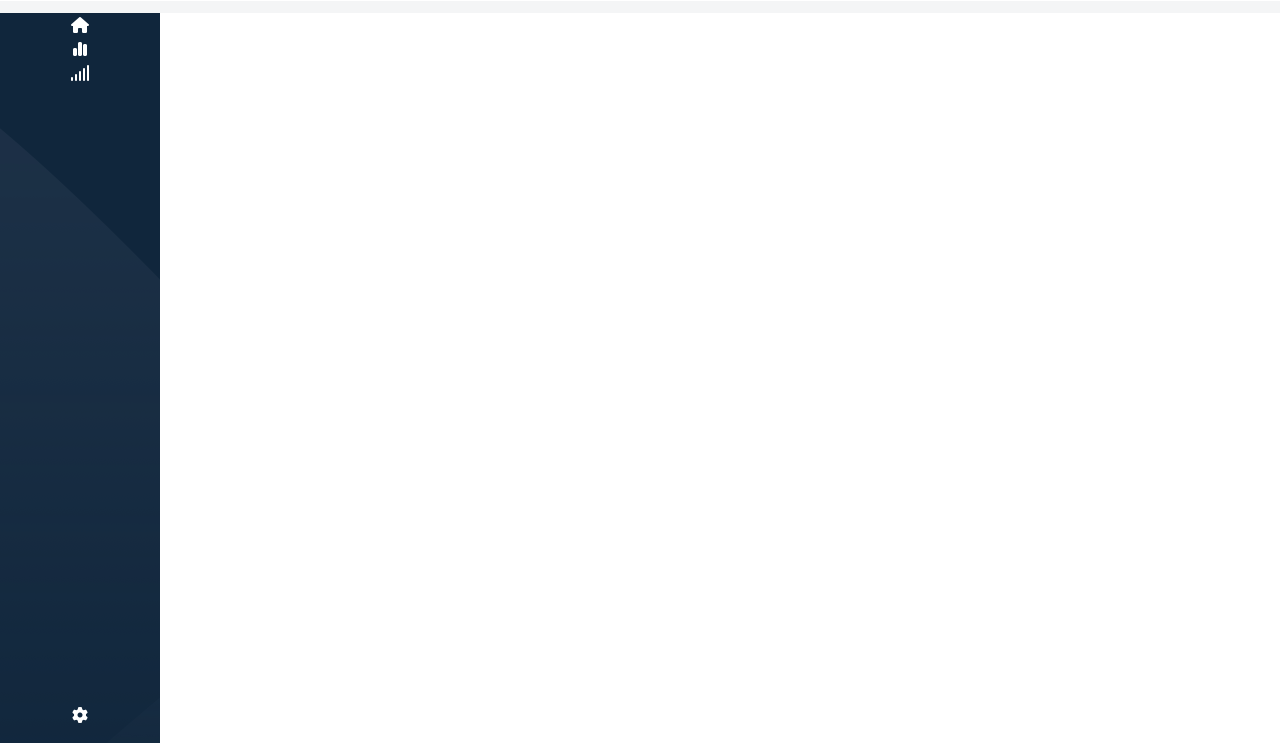
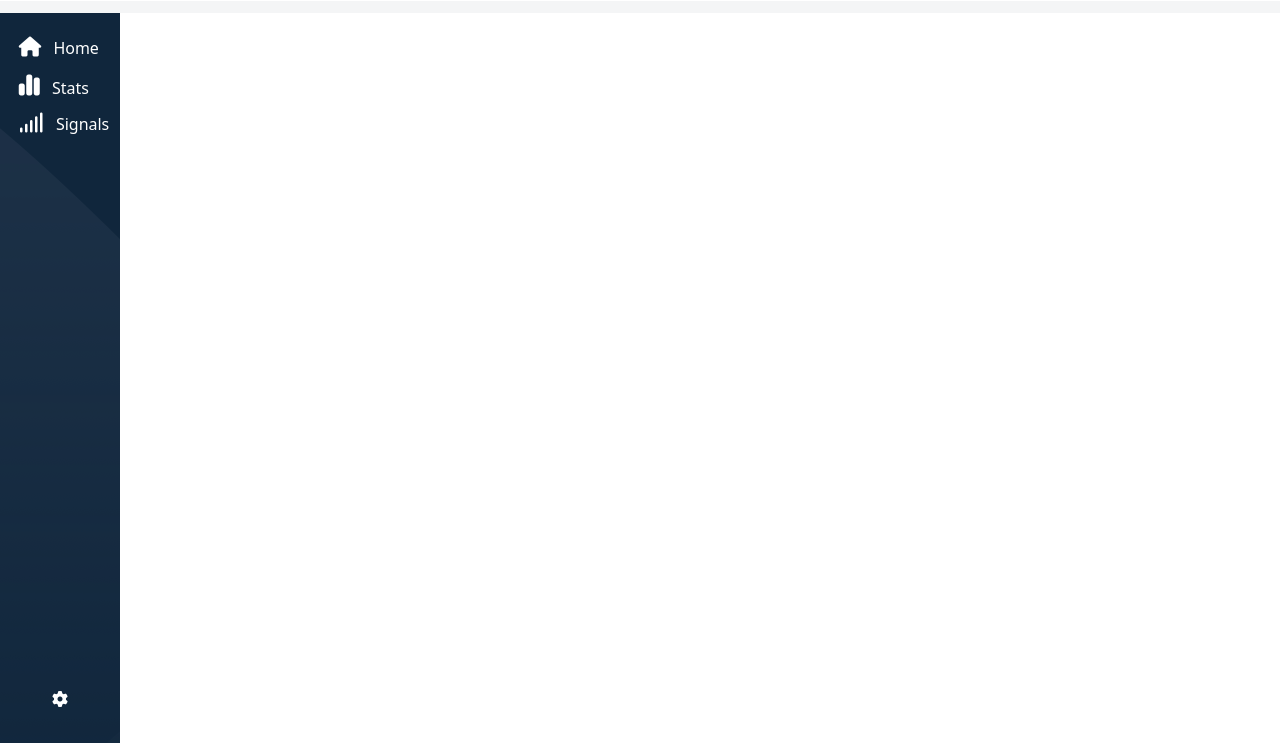
Before and after one commit to vito-pizzulli/html-css-bootstrap-dashboard, a plain HTML site: page index.html in a window 1280 px wide. Shown: the part 57-800 px from the top of the page. Drawn offline with nearby package versions, Linux system fonts and the light colour scheme.

Commit message:
sidebar completed

```diff
--- a/css/style.css
+++ b/css/style.css
@@ -24,12 +24,16 @@ header > nav.my_navbar ul > li:not(:last-child) {
 main aside > nav.my_navbar {
     background-color: #10263c;
     background-image: url(../img/sidebar-bg.png);
-    width: 80px;
+    width: 60px;
     height: calc(100vh - 70px);
 }
 
+main aside > nav.my_navbar ul > li > span {
+    display: none;
+}
+
 main section.my_content {
-    width: calc(100vw - 80px);
+    width: calc(100vw - 60px);
     height: calc(100vh - 70px);
 }
 
@@ -56,11 +60,14 @@ main section.my_content {
     }
 
     main aside > nav.my_navbar {
-        width: 160px;
+        width: 120px;
     }
 
-     mainsection.my_content {
-    width: calc(100vw - 80px);
-    height: calc(100vh - 70px);
+    .mainsection.my_content {
+    width: calc(100vw - 120px);
+    }
+
+    main aside > nav.my_navbar ul > li > span {
+        display: inline;
     }
 }
--- a/index.html
+++ b/index.html
@@ -46,13 +46,22 @@
     <main>
         <div class="container-fluid p-0 d-flex">
             <aside>
-                <nav class="my_navbar d-flex flex-column justify-content-between">
-                    <ul class="text-white d-flex flex-column align-items-center p-0">
-                        <li><i class="fa-solid fa-house"></i></li>
-                        <li><i class="fa-solid fa-chart-simple"></i></li>
-                        <li><i class="fa-solid fa-signal"></i></li>
+                <nav class="my_navbar d-flex flex-column justify-content-between align-items-center py-3">
+                    <ul class="text-white d-flex flex-column p-0">
+                        <li>
+                            <i class="fa-solid fa-house m-2 fs-5"></i>
+                            <span>Home</span>
+                        </li>
+                        <li>
+                            <i class="fa-solid fa-chart-simple m-2 fs-4"></i>
+                            <span>Stats</span>
+                        </li>
+                        <li>
+                            <i class="fa-solid fa-signal m-2 fs-5"></i>
+                            <span>Signals</span>
+                        </li>
                     </ul>
-                    <ul class="text-white d-flex flex-column align-items-center p-0">
+                    <ul class="text-white d-flex flex-column p-0">
                         <li><i class="fa-solid fa-gear"></i></li>
                     </ul>
                 </nav>
```
